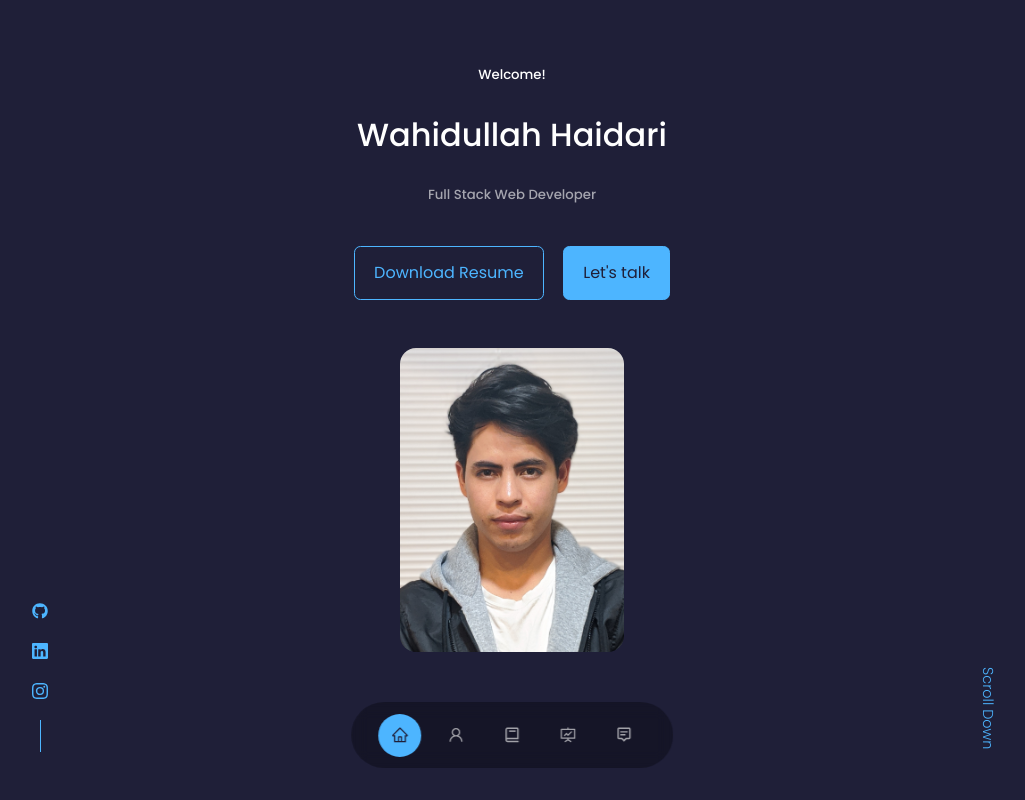
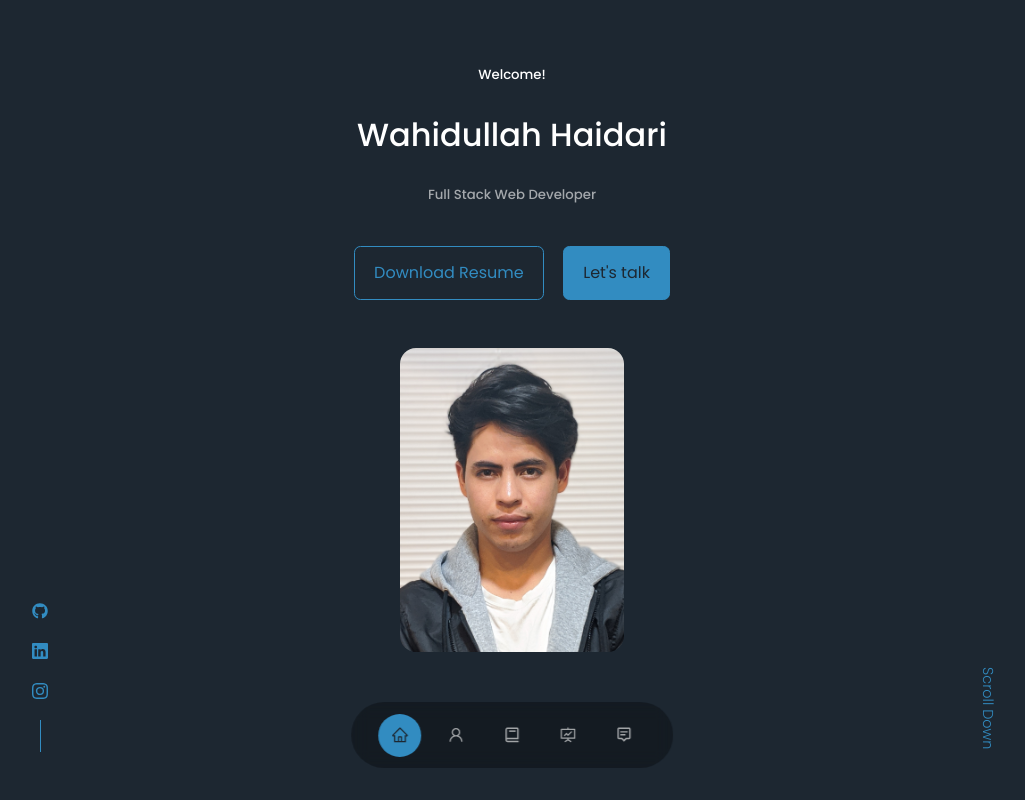
Before and after one commit to Wahid-Haidari/portfolio, a React (Create React App) app: page / in a window 1280 px wide. Shown: the top 800 px of the page, without its empty margins (128-1153 px from the left). Built offline with nearby package versions, Linux system fonts and the light colour scheme.

Commit message:
Changed the colors

```diff
--- a/src/components/projects/Projects.jsx
+++ b/src/components/projects/Projects.jsx
@@ -28,7 +28,7 @@ const data = [
 		id: 3,
 		image: TIC_TAC_TOE,
 		title: 'Tic Tac Toe Game',
-		github: 'https://github.com/Wahid-Haidari/Ahmad-Zahir-App',
+		github: 'https://github.com/Wahid-Haidari/Connect-3-Game',
 		demo: ''
 
 	}
--- a/src/index.css
+++ b/src/index.css
@@ -11,13 +11,21 @@
 }
 
 :root {
+  /*
   --color-bg: #1f1f38;
   --color-bg-variant: #2c2c6c;
   --color-primary: #4db5ff;
   --color-primary-variant: rgba(77, 181, 255, 0.4);
   --color-white: #fff;
   --color-light: rgba(255, 255, 255, 0.6);
+*/
 
+  --color-bg: #1d2731;
+  --color-bg-variant: #0b3c5d;
+  --color-primary: #328cc1;
+  --color-primary-variant: rgba(77, 181, 255, 0.4);
+  --color-white: #fff;
+  --color-light: rgba(255, 255, 255, 0.6);
   --transition: all 400ms ease;
 
   --container-width-lg:  75%;
```
